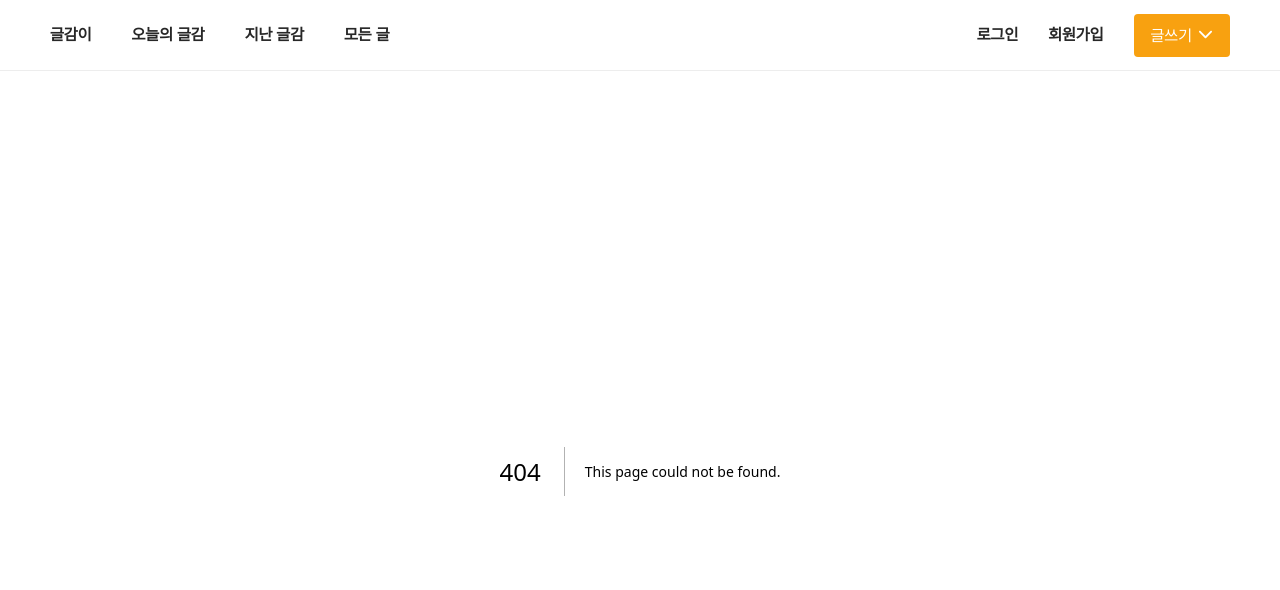
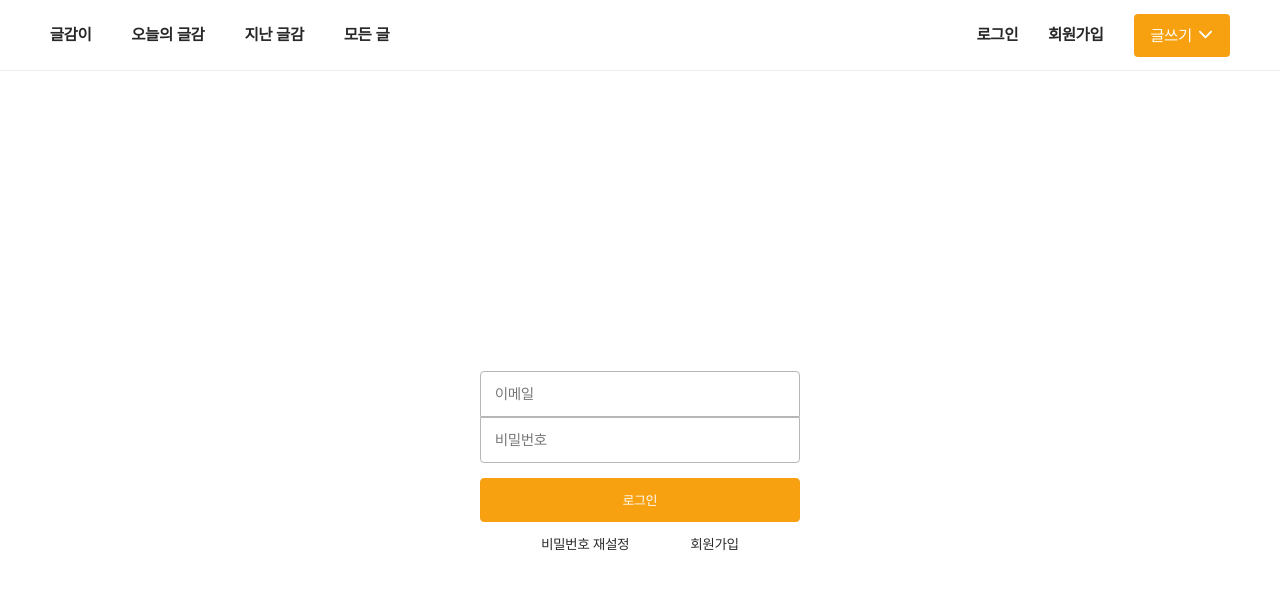
Before and after one commit to useon/writing-persimmon, a Next.js app: page /signin in a window 1280 px wide. Before the commit this address had no page. Shown: the top 590 px of the page. Built offline with nearby package versions, Linux system fonts and the light colour scheme.

Commit message:
design: 로그인 페이지 구현

```diff
--- /dev/null
+++ b/src/app/signin/page.tsx
@@ -0,0 +1,7 @@
+import SignInContent from '@/components/SignInContent/SignInContent';
+
+const SignInPage = () => {
+  return <SignInContent />;
+};
+
+export default SignInPage;
--- /dev/null
+++ b/src/components/SignInContent/SignInContent.tsx
@@ -0,0 +1,22 @@
+'use client';
+
+import { styled } from 'styled-components';
+
+import SignInEmail from '../SignInEmail/SignInEmail';
+
+const SignInContent = () => {
+  return (
+    <Container>
+      <SignInEmail />
+    </Container>
+  );
+};
+
+export default SignInContent;
+
+const Container = styled.div`
+  display: flex;
+  flex-direction: column;
+  width: 320px;
+  margin: 300px auto 0 auto;
+`;
--- /dev/null
+++ b/src/components/SignInEmail/SignInEmail.tsx
@@ -0,0 +1,53 @@
+import Link from 'next/link';
+
+import { styled } from 'styled-components';
+
+const SignInEmail = () => {
+  return (
+    <form>
+      <FormInput placeholder='이메일' position='top' />
+      <FormInput placeholder='비밀번호' position='bottom' />
+      <ButtonWrapper>
+        <Button type='button'>로그인</Button>
+      </ButtonWrapper>
+      <LinkWrapper>
+        <Link href={''}>비밀번호 재설정</Link>
+        <Link href={'/signup'}>회원가입</Link>
+      </LinkWrapper>
+    </form>
+  );
+};
+
+export default SignInEmail;
+
+const FormInput = styled.input<{ position: 'top' | 'bottom' }>`
+  width: 100%;
+  padding: 13px 14px;
+  border: 1px solid #b7b7b7;
+  border-radius: ${(props) => (props.position === 'top' ? '4px 4px 0 0' : '0 0 4px 4px')};
+  box-sizing: border-box;
+  font-size: 15px;
+
+  &:focus {
+    outline-color: var(--main-color);
+  }
+`;
+
+const ButtonWrapper = styled.div`
+  margin: 15px 0;
+`;
+
+const Button = styled.button`
+  width: 100%;
+  padding: 13px;
+  border: 1px solid var(--main-color);
+  border-radius: 4px;
+  background-color: var(--main-color);
+  color: #ffff;
+`;
+
+const LinkWrapper = styled.div`
+  display: flex;
+  justify-content: space-evenly;
+  font-size: 14px;
+`;
```
